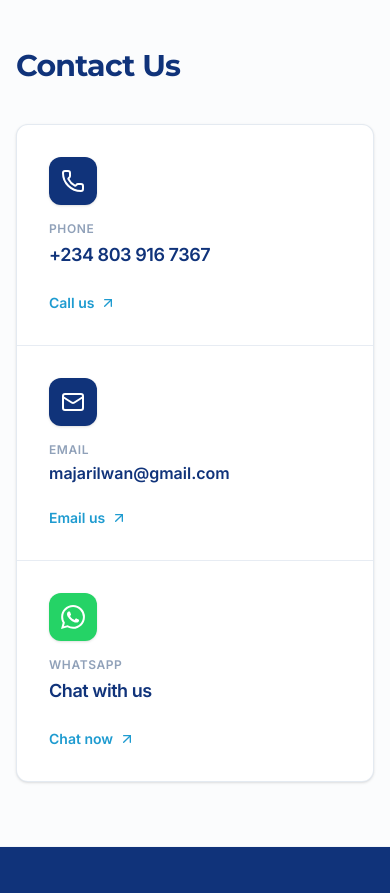
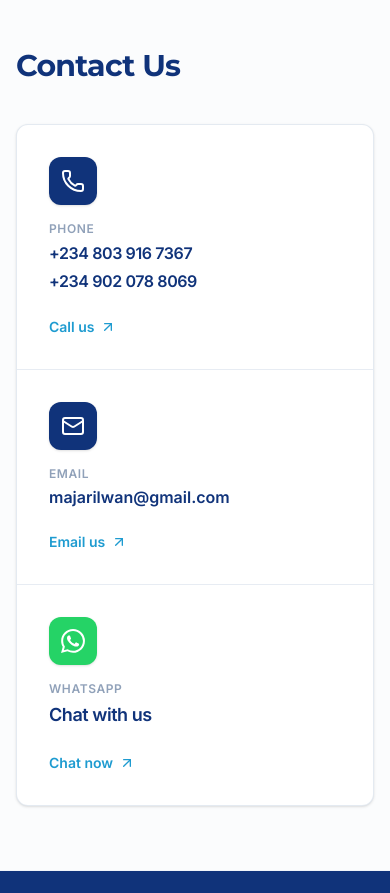
Before and after one commit to khalography/fst-engineers, a Next.js app: page / in a window 390 px wide. Shown: the part 9200-10093 px from the top of the page. Built offline with nearby package versions, Linux system fonts and the light colour scheme.

Commit message:
Add second contact phone number (+234 902 078 8069)

```diff
--- a/src/components/Contact.tsx
+++ b/src/components/Contact.tsx
@@ -64,11 +64,9 @@ export default function Contact() {
         >
           <div className="grid grid-cols-1 lg:grid-cols-3 divide-y lg:divide-y-0 lg:divide-x divide-slate-200/80">
             {/* 1. Phone */}
-            <motion.a
-              href={contact.phone.href}
+            <motion.div
               variants={itemVariants}
-              aria-label={`Call FST Engineering at ${contact.phone.display}`}
-              className="group flex flex-col justify-between p-8 sm:p-10 hover:bg-slate-50/70 transition-colors duration-200 min-h-[160px] focus:outline-none focus:bg-slate-50/70"
+              className="group flex flex-col justify-between p-8 sm:p-10 hover:bg-slate-50/70 transition-colors duration-200 min-h-[160px]"
             >
               <div className="space-y-4">
                 <div className="w-12 h-12 rounded-xl bg-[#10337A] flex items-center justify-center text-white shrink-0 group-hover:scale-105 transition-transform duration-200 shadow-sm">
@@ -78,16 +76,28 @@ export default function Contact() {
                   <span className="block text-xs font-semibold text-slate-400 uppercase tracking-wider mb-1">
                     {contact.phone.label}
                   </span>
-                  <span className="block text-lg sm:text-xl font-semibold text-[#10337A] select-text tracking-tight">
-                    {contact.phone.display}
-                  </span>
+                  <div className="space-y-1">
+                    {contact.phone.numbers.map((item) => (
+                      <a
+                        key={item.href}
+                        href={item.href}
+                        className="block text-base sm:text-lg font-semibold text-[#10337A] hover:text-[#1E9BD0] transition-colors select-text tracking-tight"
+                        aria-label={`Call FST Engineering at ${item.display}`}
+                      >
+                        {item.display}
+                      </a>
+                    ))}
+                  </div>
                 </div>
               </div>
-              <div className="pt-6 flex items-center gap-1.5 text-sm font-semibold text-[#1E9BD0] group-hover:translate-x-0.5 transition-transform">
+              <a
+                href={contact.phone.href}
+                className="pt-6 inline-flex items-center gap-1.5 text-sm font-semibold text-[#1E9BD0] hover:text-[#10337A] transition-colors group-hover:translate-x-0.5 duration-200 w-fit"
+              >
                 <span>{contact.phone.action}</span>
                 <ArrowUpRight className="w-4 h-4 text-[#1E9BD0]" />
-              </div>
-            </motion.a>
+              </a>
+            </motion.div>
 
             {/* 2. Email */}
             <motion.a
--- a/src/data/content.ts
+++ b/src/data/content.ts
@@ -52,12 +52,18 @@ export interface TestimonialItem {
   initials: string;
 }
 
+export interface PhoneItem {
+  display: string;
+  href: string;
+}
+
 export interface ContactInfo {
   heading: string;
   phone: {
     label: string;
     display: string;
     href: string;
+    numbers: PhoneItem[];
     action: string;
   };
   email: {
@@ -369,6 +375,10 @@ export const siteContent = {
       label: "Phone",
       display: "+234 803 916 7367",
       href: "tel:+2348039167367",
+      numbers: [
+        { display: "+234 803 916 7367", href: "tel:+2348039167367" },
+        { display: "+234 902 078 8069", href: "tel:+2349020788069" },
+      ],
       action: "Call us",
     },
     email: {
```
